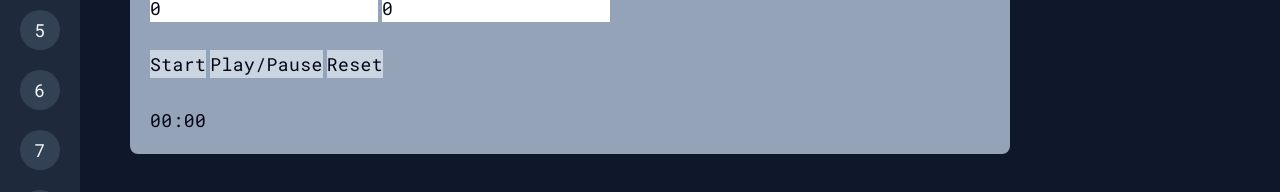
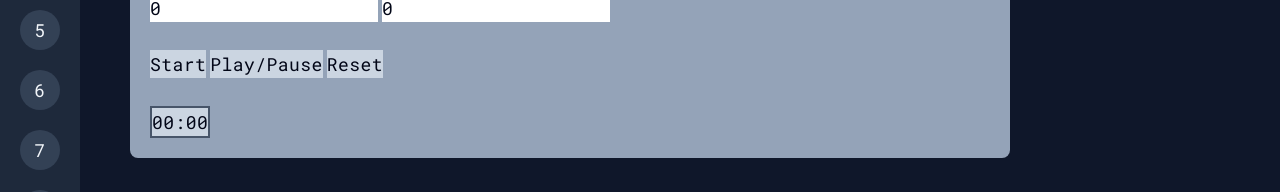
Before and after one commit to syedmhdm/machine-coding, a React (Vite) app: page / in a window 1280 px wide. Shown: the part 250-442 px from the top of the page. Built offline with nearby package versions, Linux system fonts and the light colour scheme; no server answers.

Commit message:
styles touchup

```diff
--- a/src/appdata/1/Solution.tsx
+++ b/src/appdata/1/Solution.tsx
@@ -100,7 +100,9 @@ export default function Solution() {
         </button>
       </div>
       <br />
-      <div>{displayTimer}</div>
+      <div className='inline-block border-2 bg-slate-300 border-slate-600'>
+        {displayTimer}
+      </div>
     </>
   );
 }
--- a/src/appdata/7/Solution.tsx
+++ b/src/appdata/7/Solution.tsx
@@ -25,7 +25,7 @@ export default function Solution() {
   const cities = selectedCountry.length === 1 ? selectedCountry[0].cities : [];
 
   return (
-    <div>
+    <div className='flex gap-1'>
       <select value={country} onChange={handleChangeCountry}>
         {countries.map((el, i) => (
           <option key={i} value={el.name}>
```
